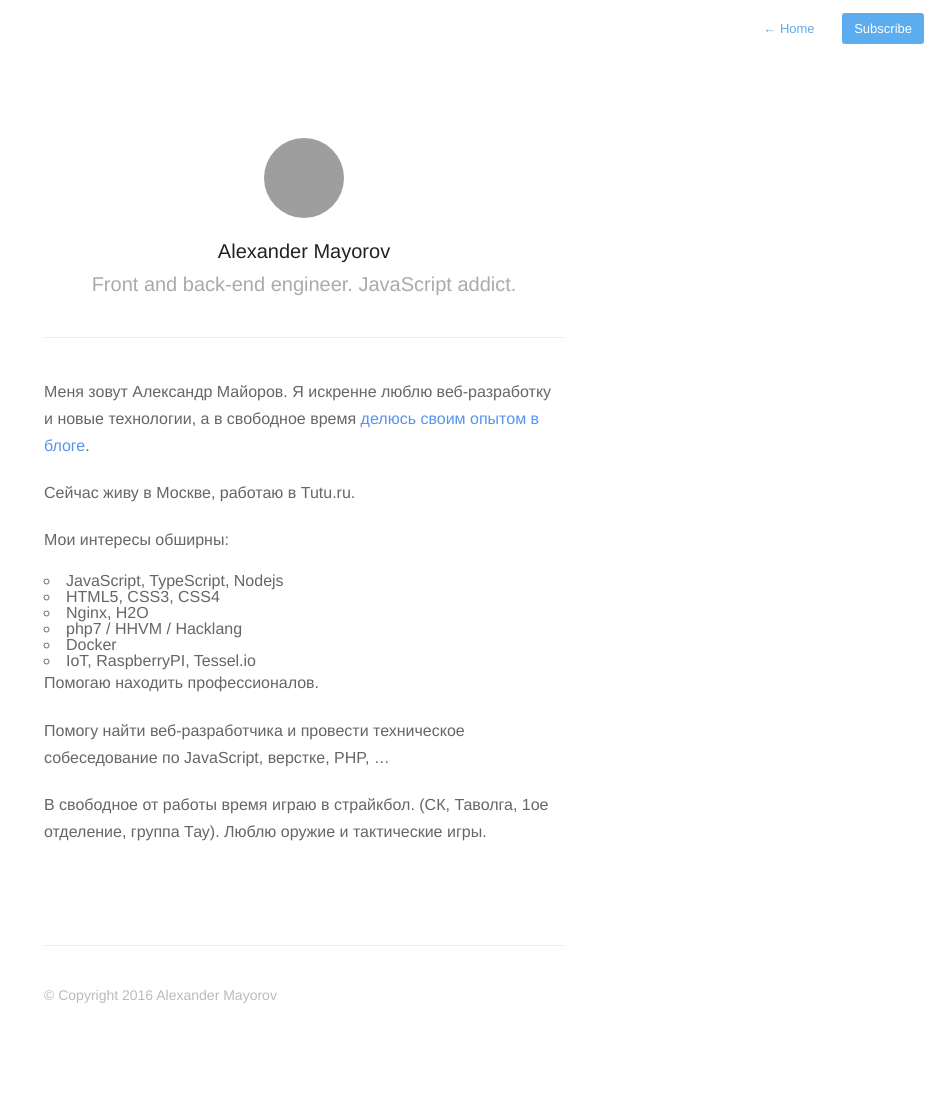
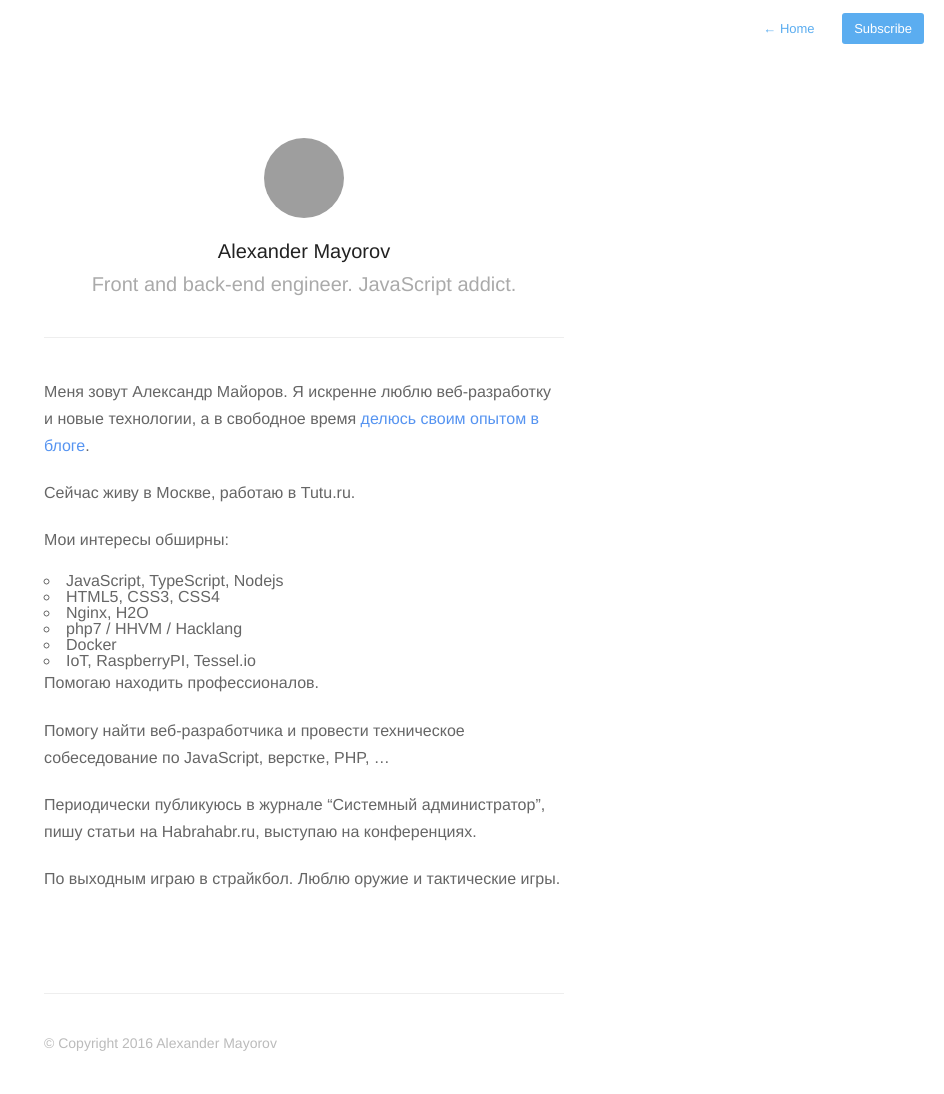
Before and after one commit to frontdevops/alexmayorov.github.io, a Jekyll site: the page built from about.md, in a window 1280 px wide. Shown: the whole page, without its empty margins (336-1280 px from the left). Built offline with Jekyll 4.4.1, drawn with Linux system fonts in a browser that asks for light colours; nearby versions of some CDN libraries; Markdown is read by kramdown in place of the engine named in the settings; before the commit the page ends 1046 px from its top, so only the background shows below that; grey boxes are pictures that could not be loaded.

Commit message:
Update about.md

```diff
--- a/about.md
+++ b/about.md
@@ -20,6 +20,9 @@ profile: true
 
 Помогу найти веб-разработчика и провести техническое собеседование по JavaScript, верстке, PHP, ...
 
-В свободное от работы время играю в страйкбол. (СК, Таволга, 1ое отделение, группа Тау). Люблю оружие и тактические игры.
+Периодически публикуюсь в журнале "Системный администратор", пишу статьи на Habrahabr.ru, выступаю на конференциях.
+
+
+По выходным играю в страйкбол. Люблю оружие и тактические игры.
 
 {% include footer.html %}
```
